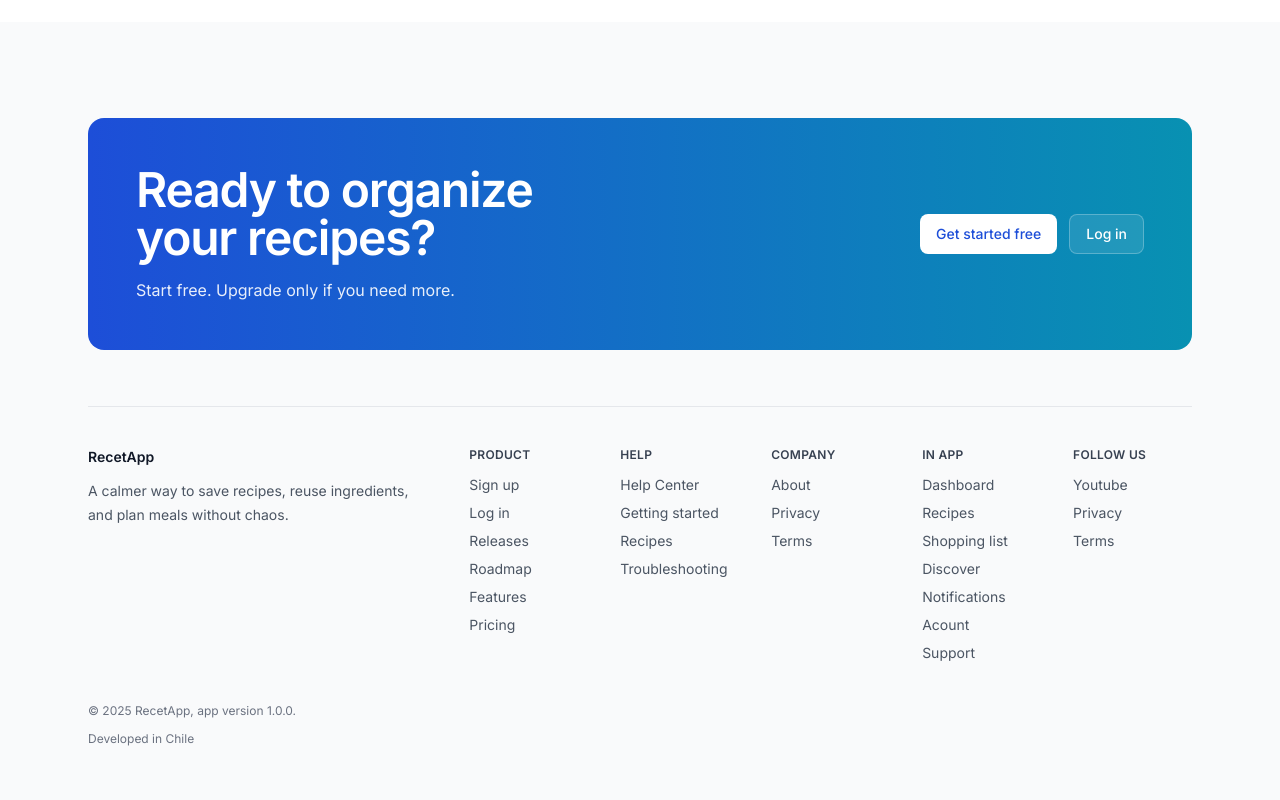
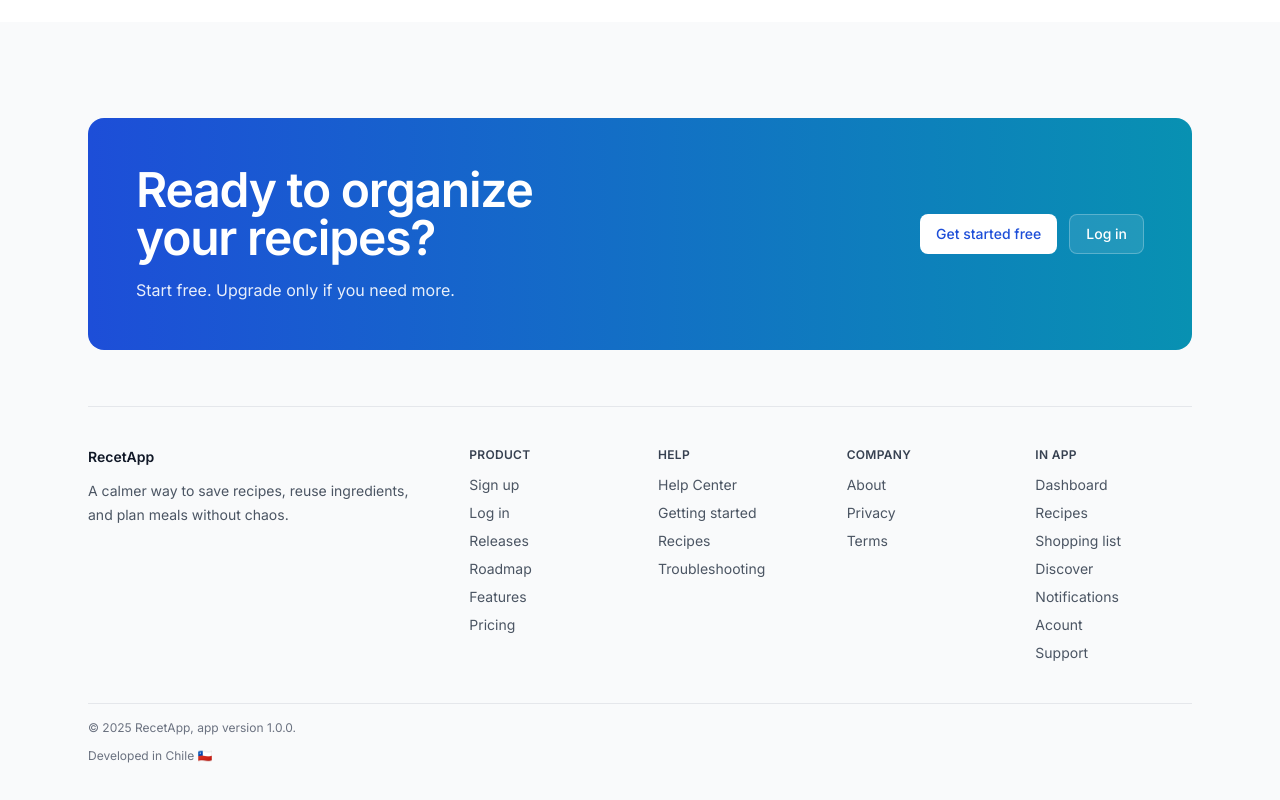
Before and after one commit to pschonffeldt/recetapp, a Next.js app: page / in a window 1280 px wide. Shown: the part 6608-7408 px from the top of the page. Built offline with nearby package versions, Linux system fonts and the light colour scheme; a web font is replaced by a local one.

Commit message:
feat(marketing,footer): refresh footer layout and copy
- Update footer layout and visual structure for better readability
- Refine footer elements and link grouping
- Improve copy to better match current marketing messaging

```diff
--- a/app/ui/marketing/home/home-footer.tsx
+++ b/app/ui/marketing/home/home-footer.tsx
@@ -12,7 +12,7 @@ export default function MarketingFooter() {
           </p>
         </div>
         {/* Footer columns */}
-        <div className="grid gap-8 md:col-span-8 md:grid-cols-5">
+        <div className="grid gap-8 md:col-span-8 md:grid-cols-4">
           {/* Product */}
           <div>
             <div className="text-xs font-semibold uppercase tracking-wide text-gray-700">
@@ -121,7 +121,7 @@ export default function MarketingFooter() {
             </div>
           </div>
           {/* Socials */}
-          <div>
+          {/* <div>
             <div className="text-xs font-semibold uppercase tracking-wide text-gray-700">
               Follow us
             </div>
@@ -136,13 +136,13 @@ export default function MarketingFooter() {
                 Terms
               </Link>
             </div>
-          </div>
+          </div> */}
         </div>
       </div>
 
-      <div className="mt-10 flex flex-col flex-wrap items-start justify-between gap-3 text-xs text-gray-500">
+      <div className="mt-10 pt-4 flex flex-col flex-wrap items-start justify-between gap-3 text-xs text-gray-500 border-t">
         <div>© {new Date().getFullYear()} RecetApp, app version 1.0.0.</div>
-        <div>Developed in Chile</div>
+        <div>Developed in Chile 🇨🇱</div>
       </div>
     </footer>
   );
```
